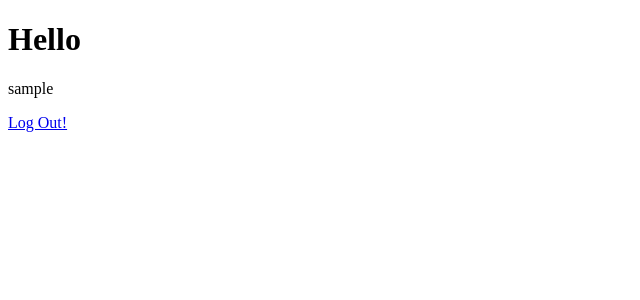
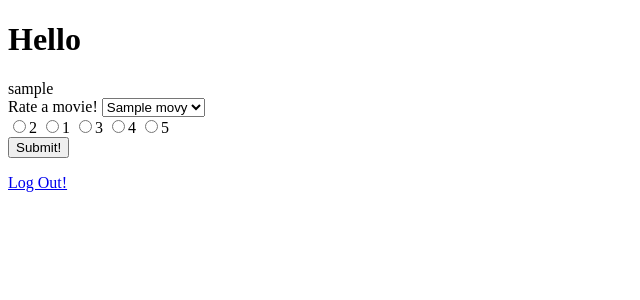
Before and after one commit to silverlobster/CPS842-Movie-Recommender-, a PHP site: page /home.php in a window 1280 px wide. Shown: the top 300 px of the page, without its empty margins (0-640 px from the left). Run offline with PHP 8.4, Linux system fonts and the light colour scheme; the visitor is signed in with stand-in values (Sample User, id 1); tables that the repository leaves empty or names only in its code hold one stand-in row (values such as "Sample post"); a stand-in replaces the project's code that opens the database connection.

Commit message:
added rate function

```diff
--- a/home.php
+++ b/home.php
@@ -1,5 +1,9 @@
 <?php
 session_start();
+require "db_connect.php";
+$genre = "";
+$sql = "SELECT title, movie_id FROM movies";
+$result = $connect->query($sql);
 ?>
 
 <!DOCTYPE html>
@@ -11,6 +15,28 @@ session_start();
         <?php
         echo "<h1>Hello</h1>" . $_SESSION["user"]
         ?>
+        <div>
+            <form action="add_rating.php" method="post">
+                <label>Rate a movie!</label>
+                <select name="movie_title">
+                    <?php
+                    while ($row = $result->fetch_assoc()) {
+                        $title = $row['title'];
+                        $id = $row['movie_id'];
+                        echo '<option value="'.htmlspecialchars($id).'">'.htmlspecialchars($title).'</option>';
+                    }
+                    ?>
+                </select>
+                <div>
+                    <input type="radio" name="rating" value="1">2
+                    <input type="radio" name="rating" value="2">1
+                    <input type="radio" name="rating" value="3">3
+                    <input type="radio" name="rating" value="4">4
+                    <input type="radio" name="rating" value="5">5
+                </div>
+                <button type="submit">Submit!</button>
+            </form>
+        </div>
         <p>
             <a href="logout.php">Log Out!</a>
         </p>
--- a/initializeDB.php
+++ b/initializeDB.php
@@ -6,6 +6,8 @@
     $connect->query("CREATE TABLE IF NOT EXISTS movies (movie_id INT(4) AUTO_INCREMENT PRIMARY KEY, title VARCHAR(128), genre VARCHAR(20),
         summary VARCHAR(256), studio VARCHAR(128))");
 
+    $connect->query("CREATE TABLE IF NOT EXISTS ratings (rating_id INT(4) AUTO_INCREMENT PRIMARY KEY, user_id INT(11), movie_id INT(4), ratings INT(2)");
+
     echo "Tables successfully made" . "<br>";
 
     $connect->close();
```
Also changed, not shown: add_rating.php (added, +24 -0 lines).
